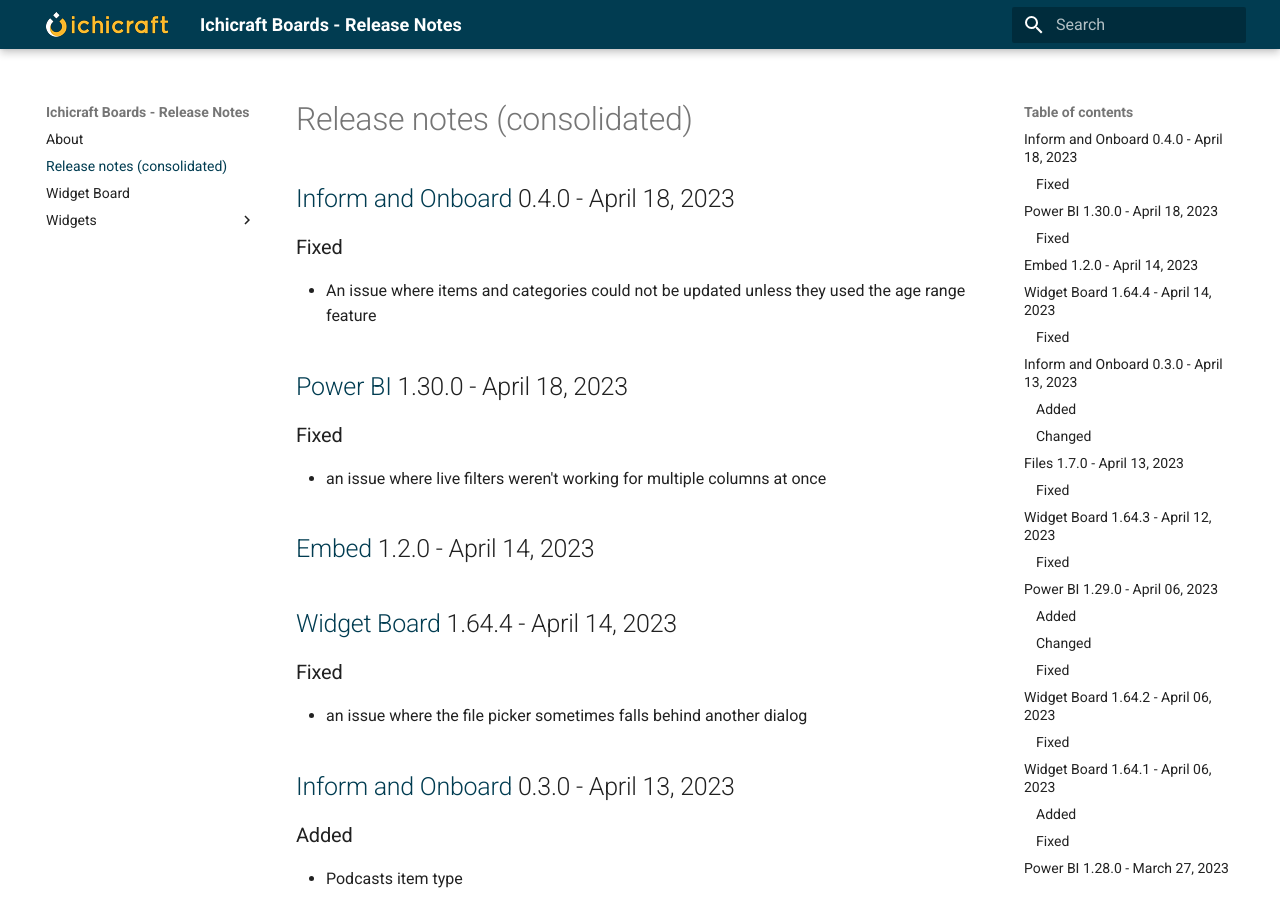
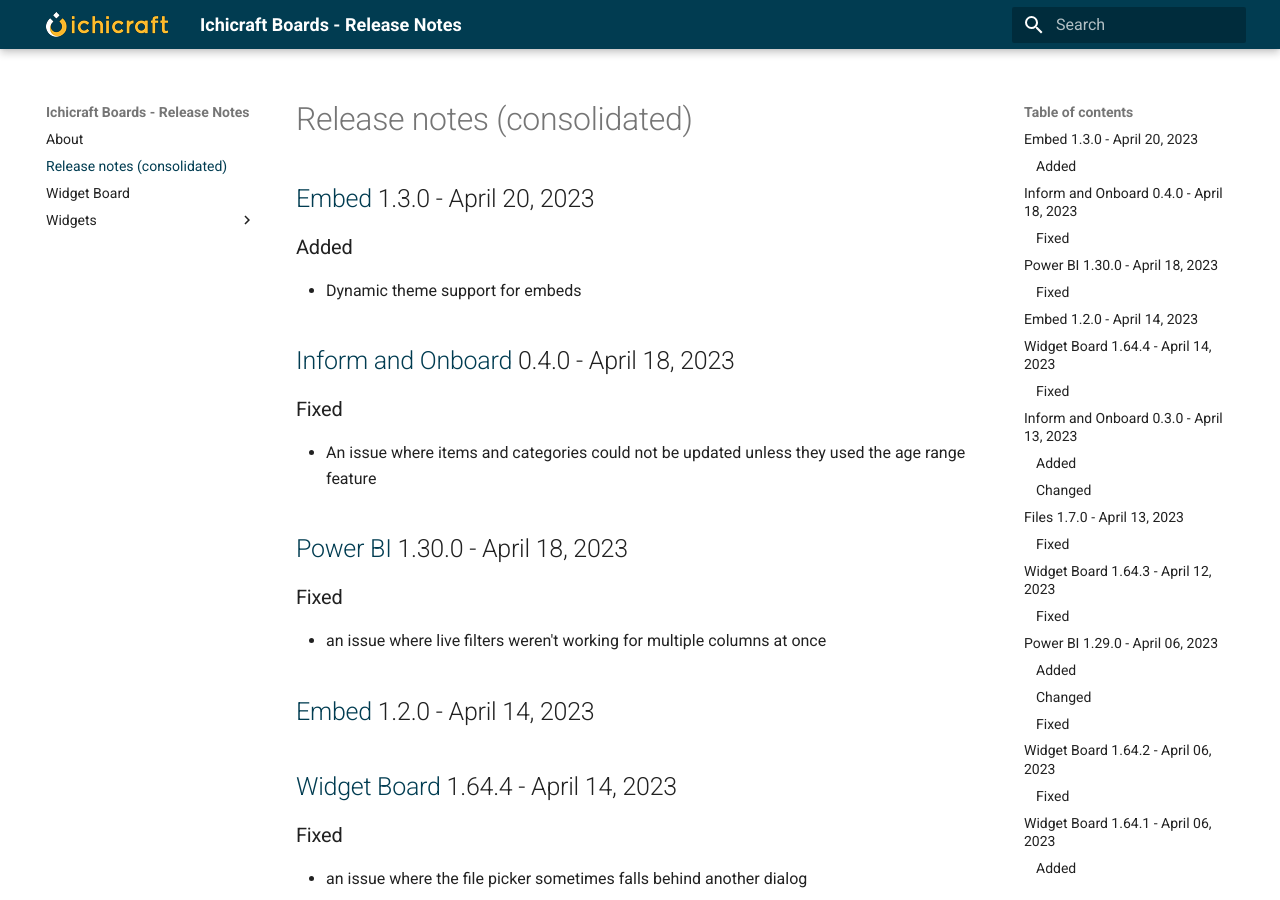
Before and after one commit to ichicraft/widgets-docs, an MkDocs documentation site: the page built from docs/Release-notes-(consolidated).md, in a window 1280 px wide and 900 px high. Built offline with MkDocs 1.6.1 and Material for MkDocs 9.7.7, drawn with Linux system fonts in a browser that asks for light colours.

Commit message:
Release notes updated by BuildService

```diff
--- a/docs/Release-notes-(consolidated).md
+++ b/docs/Release-notes-(consolidated).md
@@ -1,3 +1,8 @@
+## [Embed](./Widgets/Embed.md) 1.3.0 - April 20, 2023
+
+### Added
+- Dynamic theme support for embeds
+
 ## [Inform and Onboard](./Widgets/Inform and Onboard.md) 0.4.0 - April 18, 2023
 
 ###Fixed
--- a/docs/Widgets/Embed.md
+++ b/docs/Widgets/Embed.md
@@ -1,3 +1,8 @@
+## 1.3.0 - April 20, 2023
+
+### Added
+- Dynamic theme support for embeds
+
 ## 1.2.0 - April 14, 2023
 
 
```
